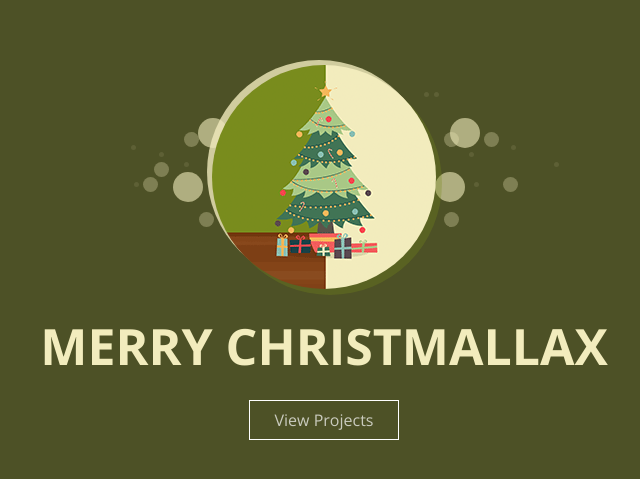
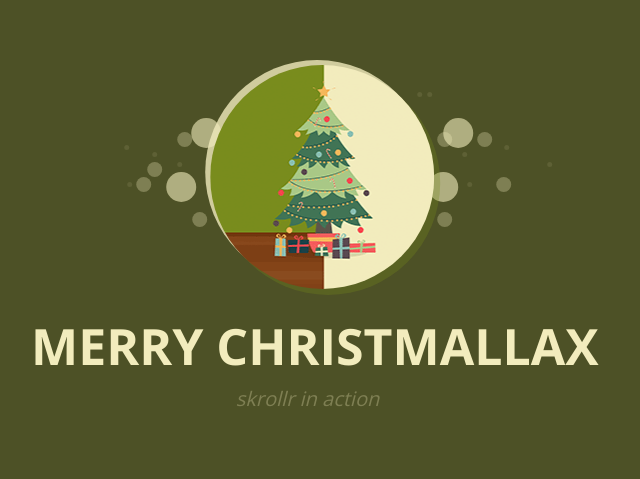
Before and after one commit to agolomazov/greensock-slider, a plain HTML site: page index.html in a window 1280 px wide. Shown: the part 135-614 px from the top of the page, without its empty margins (316-956 px from the left). Drawn offline with nearby package versions, Linux system fonts and the light colour scheme.

Commit message:
Change animation block

```diff
--- a/index.html
+++ b/index.html
@@ -59,15 +59,15 @@
         </div>
       </div>
       <h2 class="project-title">Merry Christmallax</h2>
-      <p class="button-container">
-        <a href="#" class="button">
-          <span class="bp bp-left"></span>
-          <span class="bp bp-mid"></span>
-          <span class="bp bp-right"></span>
-          <span class="bg-text">View Projects</span>
-        </a>
-      </p>
-      <!--<p class="project-subtitle">Skrollr in action</p>-->
+      <!--<p class="button-container">-->
+        <!--<a href="#" class="button">-->
+          <!--<span class="bp bp-left"></span>-->
+          <!--<span class="bp bp-mid"></span>-->
+          <!--<span class="bp bp-right"></span>-->
+          <!--<span class="bg-text">View Projects</span>-->
+        <!--</a>-->
+      <!--</p>-->
+      <p class="project-subtitle">Skrollr in action</p>
     </div>
 
   </div>
--- a/js/main.js
+++ b/js/main.js
@@ -18,10 +18,26 @@
       $projectImage = $project.find('.project-image');
 
   // Create a project timeline
-  tlProject.fromTo(
+  tlProject
+  .set([$projectTitle, $projectSubtitle, $pixel],
+    { autoAlpha: 0}
+  ).fromTo(
     $projectImage,
-    4,
+    0.4,
     { autoAlpha: 0, xPercent: '-200' },
-    { autoAlpha: 1, xPercent: '0', ease: Power4.easeInOut }
-  );
+    { autoAlpha: 1, xPercent: '-10', ease: Power4.easeInOut }
+  ).add('imageIn')
+  .staggerFromTo($pixel, 0.3, { autoAlpha: 0, x: '-=10' }, {autoAlpha: 1, x: '0', ease: Power4.easeInOut}, 0.02, '-=0.2')
+  .add('pixelsIn')
+  .fromTo($projectTitle, 0.7, {autoAlpha: 0, xPercent: '-50'}, { autoAlpha: 1, xPercent: '-5', ease: Power4.easeInOut}, '-=0.4')
+  .fromTo($projectSubtitle, 0.7, {autoAlpha: 0, xPercent: '-50'}, { autoAlpha: 1, xPercent: '-2', ease: Power4.easeInOut}, '-=0.5')
+  .add('titleIn')
+  .to($projectTitle, 4.3, { xPercent: '+=5', ease: Linear.easeNone }, 'titleIn-=0.1')
+  .to($projectSubtitle, 4.3, { xPercent: '+=2', ease: Linear.easeNone }, 'titleIn-=0.2')
+  .add('titleOut')
+  .to($projectImage, 5, { xPercent: '0', ease: Linear.easeNone }, 'imageIn')
+  .add('imageOut')
+  .to($pixels, 4.1, {x: '-5', ease: Linear.easeNone}, 'pixelsIn')
+  .to([$projectTitle, $projectSubtitle], 0.5, {autoAlpha: 0, xPercent: '+=10', ease: Power4.easeInOut}, 'titleOut')
+  .to($projectImage, 0.4, {autoAlpha: 0, xPercent: '+=80', ease: Power4.easeInOut}, 'imageOut');
 })(jQuery);
```
